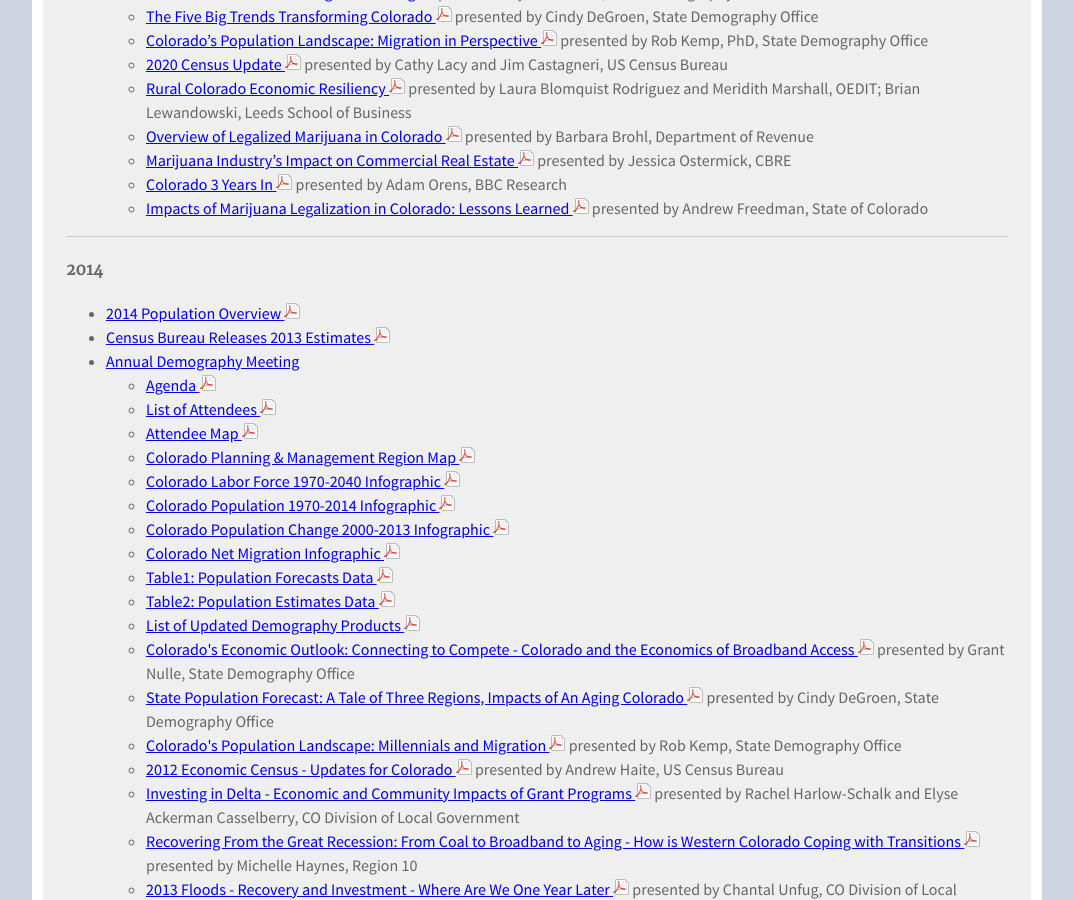
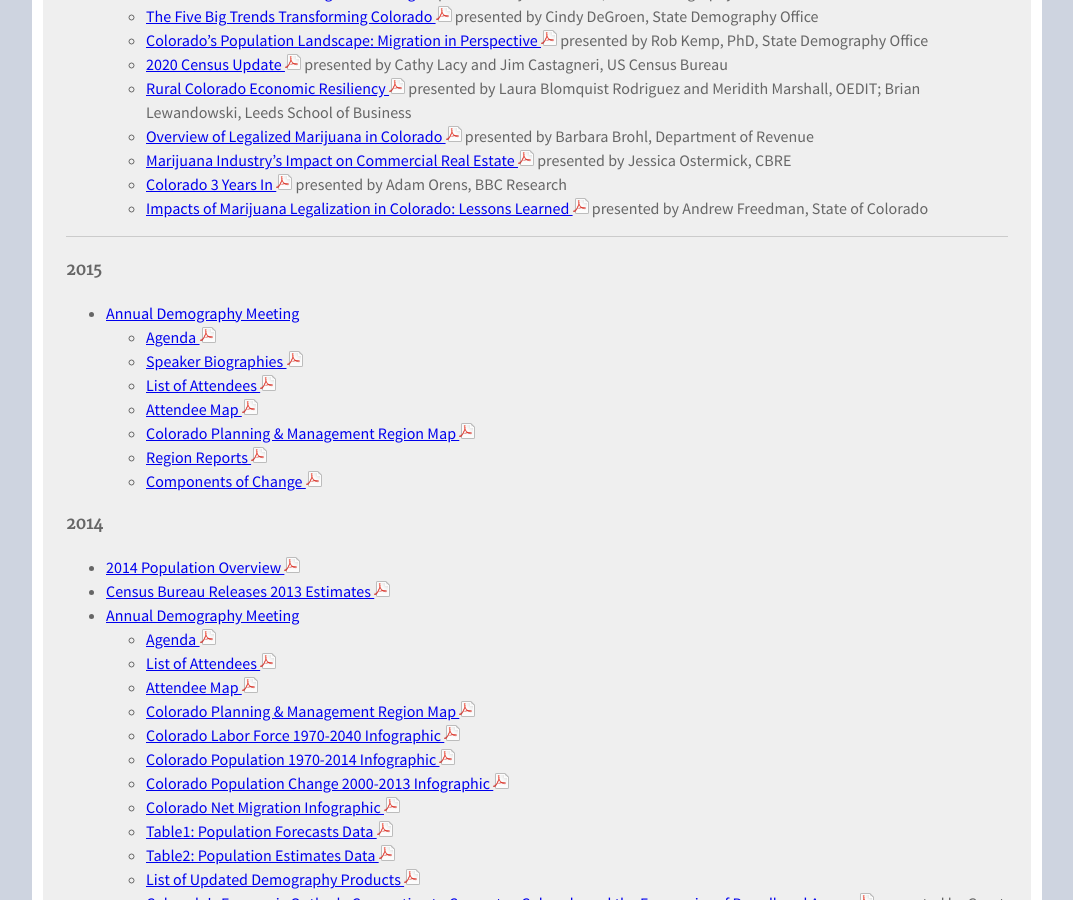
Before and after one commit to TBleess/Website_New, a Jekyll site: the page built from pages/9_Not_in_Menu/archived-publications-and-presentations.md, in a window 1280 px wide and 900 px high, scrolled down 858 px. Shown: the whole window, without its empty margins (103-1176 px from the left). Built offline with Jekyll 4.4.1, drawn with Linux system fonts in a browser that asks for light colours.

Commit message:
2015 Part 1

```diff
--- a/pages/9_Not_in_Menu/archived-publications-and-presentations.md
+++ b/pages/9_Not_in_Menu/archived-publications-and-presentations.md
@@ -40,6 +40,21 @@
    - [Impacts of Marijuana Legalization in Colorado: Lessons Learned ![pdf](/images/page_white_acrobat.png 'download pdf file')](https://drive.google.com/uc?export=download&id=0ByjImPUKASTTbUxtdDhmdUM1VEE) presented by Andrew Freedman, State of Colorado
 
 - - -
+
+#### 2015
+
+ - [Annual Demography Meeting](/demography/annual-demography-meeting-2015/)
+   - [Agenda ![pdf](/images/page_white_acrobat.png 'download pdf file')](https://drive.google.com/uc?export=download&id=0B-vz6H4k4SESN1A3TXYwUnIyLWs)
+   - [Speaker Biographies ![pdf](/images/page_white_acrobat.png 'download pdf file')](https://drive.google.com/uc?export=download&id=0B-vz6H4k4SESa1RiVWt3ZERfYkk)
+   - [List of Attendees ![pdf](/images/page_white_acrobat.png 'download pdf file')](https://drive.google.com/uc?export=download&id=0B-vz6H4k4SESMjVnQzBBRXZkbEk)
+   - [Attendee Map ![pdf](/images/page_white_acrobat.png 'download pdf file')](https://drive.google.com/uc?export=download&id=0B-vz6H4k4SESRTZxR2UwNF9FeHc)
+   - [Colorado Planning & Management Region Map ![pdf](/images/page_white_acrobat.png 'download pdf file')](https://storage.googleapis.com/maps-static/PlanningManagement8x11.pdf)
+   - [Region Reports ![pdf](/images/page_white_acrobat.png 'download pdf file')](https://drive.google.com/uc?export=download&id=0B-vz6H4k4SESeGxoQjZTYV8tN0U)
+   - [Components of Change ![pdf](/images/page_white_acrobat.png 'download pdf file')](https://drive.google.com/uc?export=download&id=0B-vz6H4k4SESSmRKVkpuTGszY0E)
+
+
+
+
 
 #### 2014
 
```
